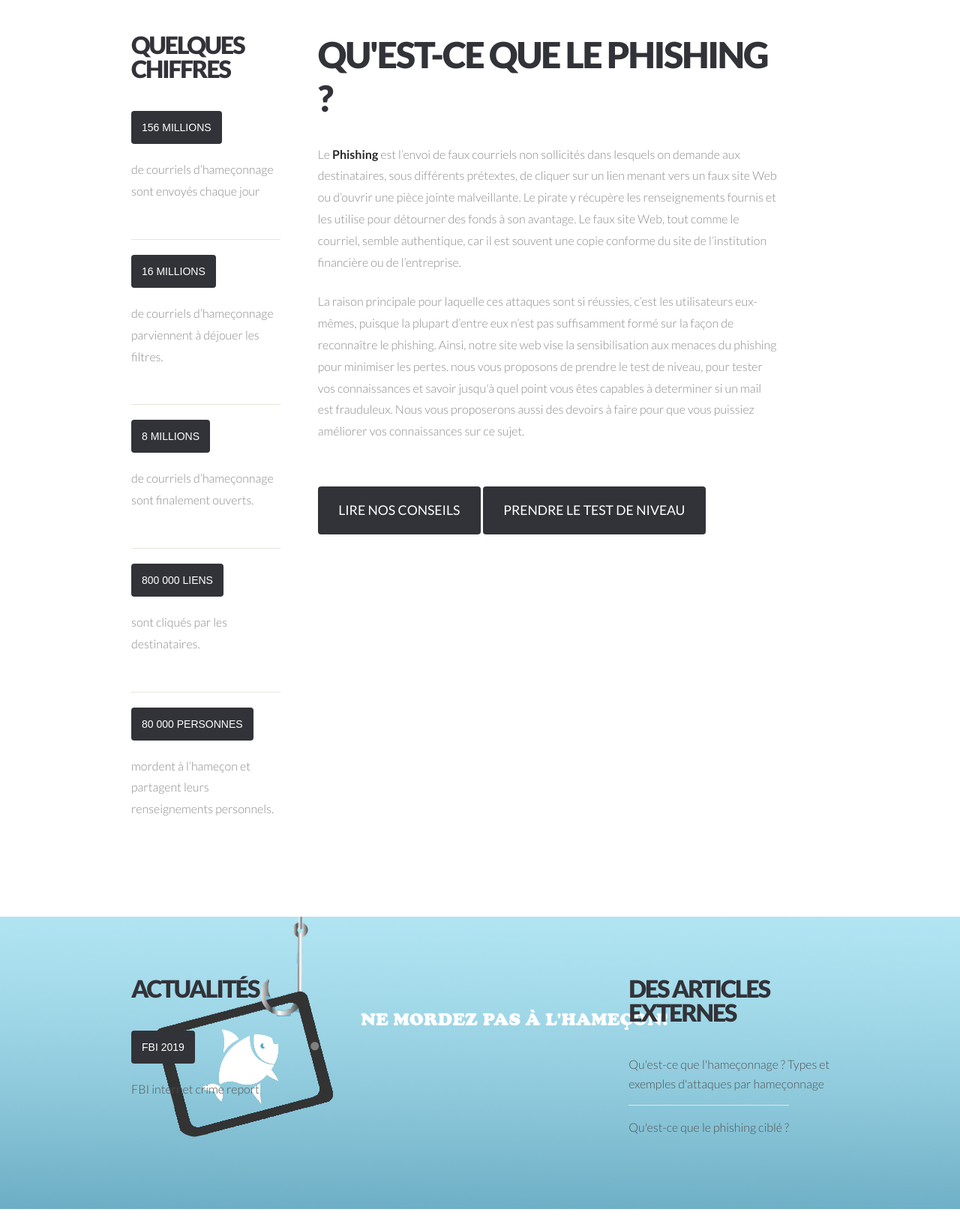
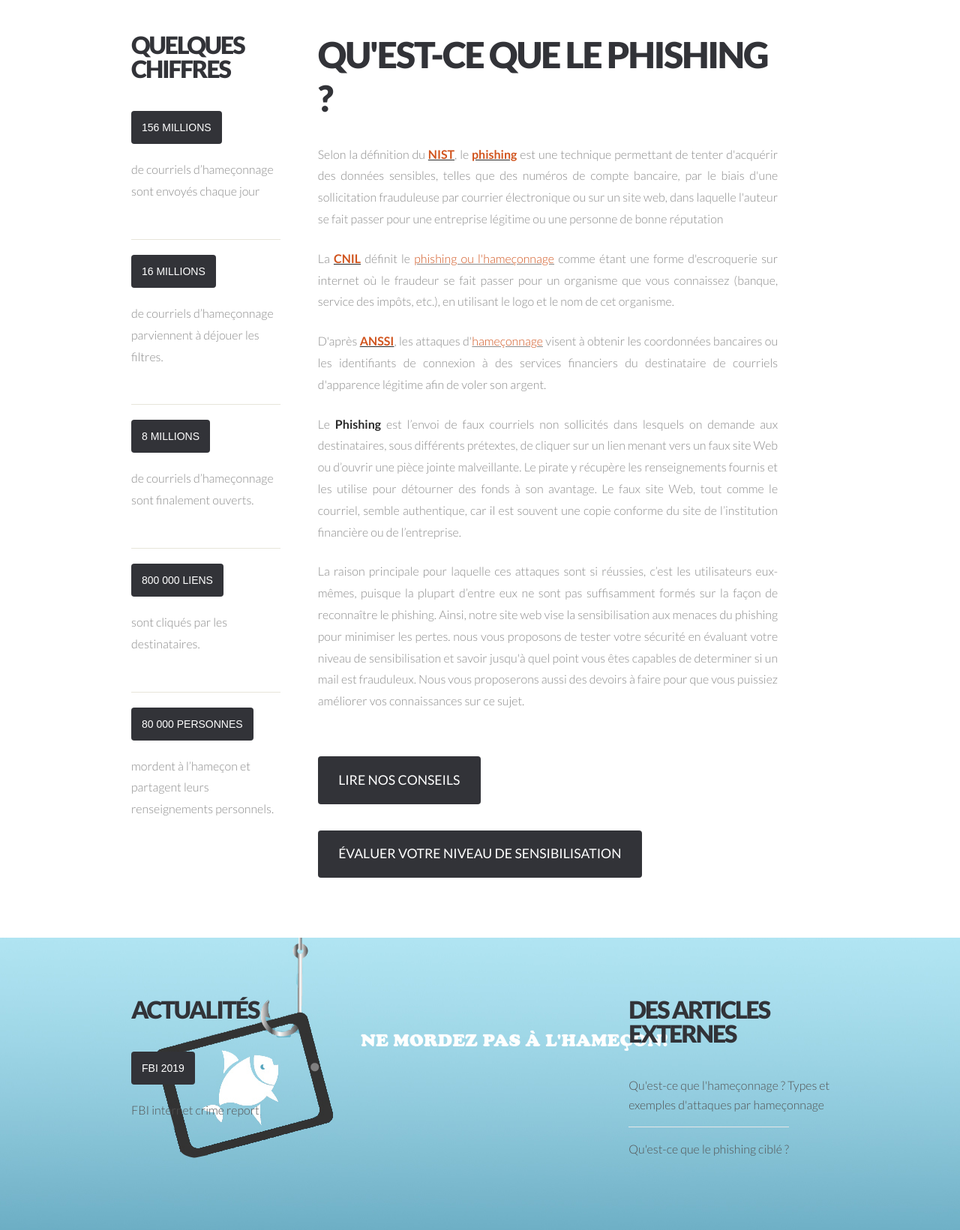
Before and after one commit to Azrood/Awarephish, a Django app: page /index/ in a window 1280 px wide. Shown: the part 554-2195 px from the top of the page at 75% size. Before the commit the page ends 2167 px from the top, so only its background shows below. Run offline with Django 3.2, Linux system fonts and the light colour scheme; some libraries are stand-ins or nearby versions.

Commit message:
added some definitions

```diff
--- a/awarephish/quiz/templates/quiz/index.html
+++ b/awarephish/quiz/templates/quiz/index.html
@@ -89,18 +89,32 @@
 								<header>
 									<h2>Qu'est-ce que le Phishing ? </h2>
 								</header>
+								<p>Selon la définition du <strong><u><a href="https://www.nist.gov/">NIST</a></u></strong>, le <strong><u><a href="https://csrc.nist.gov/glossary/term/phishing">phishing</a></u></strong> est une
+									technique permettant de tenter d'acquérir des données sensibles, telles que des numéros de compte bancaire,
+									par le biais d'une sollicitation frauduleuse par courrier électronique ou sur un site web,
+									dans laquelle l'auteur se fait passer pour une entreprise légitime ou une personne de bonne réputation
+								</p>
+								<p> La <strong><u><a href="https://www.cnil.fr/">CNIL</a></u></strong> définit le <u><a href="https://www.cnil.fr/fr/cnil-direct/question/le-phishing-cest-quoi">phishing ou l'hameçonnage</a></u>
+								comme étant une forme d'escroquerie sur internet où
+								le fraudeur se fait passer pour un organisme que vous connaissez (banque, service des impôts, etc.), en utilisant le logo et le nom de cet organisme.</p>
+
+								<p>
+									D'après <strong><u><a href="https://www.ssi.gouv.fr/">ANSSI</a></u></strong>, les attaques d'<u><a href="https://www.ssi.gouv.fr/entreprise/principales-menaces/cybercriminalite/attaque-par-hameconnage-phishing/">hameçonnage</a></u>
+									visent à obtenir les coordonnées bancaires ou les identifiants de connexion à des services financiers du destinataire de courriels d'apparence légitime afin de voler son argent.
+
+								</p>
 								<p>Le <strong>Phishing</strong> est l’envoi de faux courriels non sollicités dans lesquels on demande aux destinataires,
 								sous différents prétextes, de cliquer sur un lien menant vers un faux site Web ou d’ouvrir une pièce jointe malveillante.
 								Le pirate y récupère les renseignements fournis et les utilise pour détourner des fonds à son avantage.
 								Le faux site Web, tout comme le courriel, semble authentique,
 								car il est souvent une copie conforme du site de l’institution financière ou de l’entreprise. </p>
 								<p>La raison principale pour laquelle ces attaques sont si réussies,
-                                   c’est les utilisateurs eux-mêmes, puisque la plupart d’entre eux n’est pas suffisamment
-                                   formé sur la façon de reconnaître le phishing. Ainsi, notre site web vise la sensibilisation aux menaces du phishing pour minimiser les pertes.
-								   nous vous proposons de prendre le test de niveau, pour tester vos connaissances et savoir jusqu'à quel point vous êtes capables à determiner si un mail
+                                   c’est les utilisateurs eux-mêmes, puisque la plupart d’entre eux ne sont pas suffisamment
+                                   formés sur la façon de reconnaître le phishing. Ainsi, notre site web vise la sensibilisation aux menaces du phishing pour minimiser les pertes.
+								   nous vous proposons de tester votre sécurité en évaluant votre niveau de sensibilisation et savoir jusqu'à quel point vous êtes capables de determiner si un mail
 								   est frauduleux. Nous vous proposerons aussi des devoirs à faire pour que vous puissiez améliorer vos connaissances sur ce sujet.</p>
 								<a href="{%url 'conseils'%}" class="button btn btn-default">Lire nos conseils</a>
-								<a href="{% url 'level-quiz' %}" class="button btn-default btn">Prendre le test de niveau</a>
+								<a href="{% url 'level-quiz' %}" class="button btn-default btn ">Évaluer votre niveau de sensibilisation</a>
 							</section>
 						</div>
 					</div>
@@ -156,5 +170,8 @@
 		<script src="{%static 'quiz/js/skel.min.js' %}"></script>
 		<script src="{%static 'quiz/js/skel-panels.min.js' %}"></script>
 		<script src="{%static 'quiz/js/init.js' %}"></script>
+		<script type="text/JavaScript">
+		$('#content p').attr('style','text-align:justify');
+		</script>
 	</body>
 </html>
```
